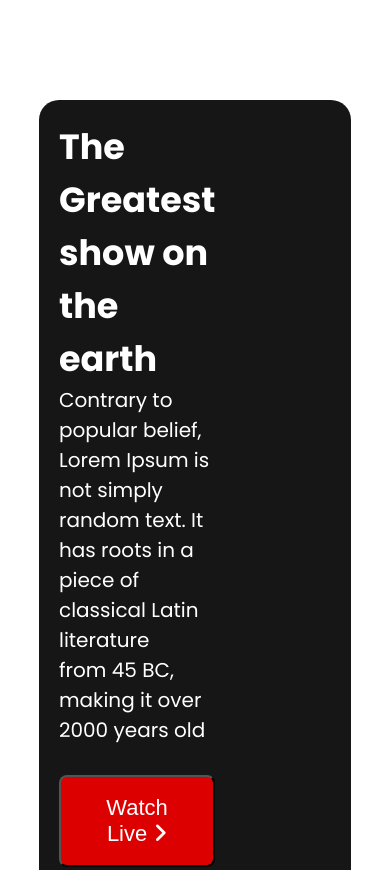
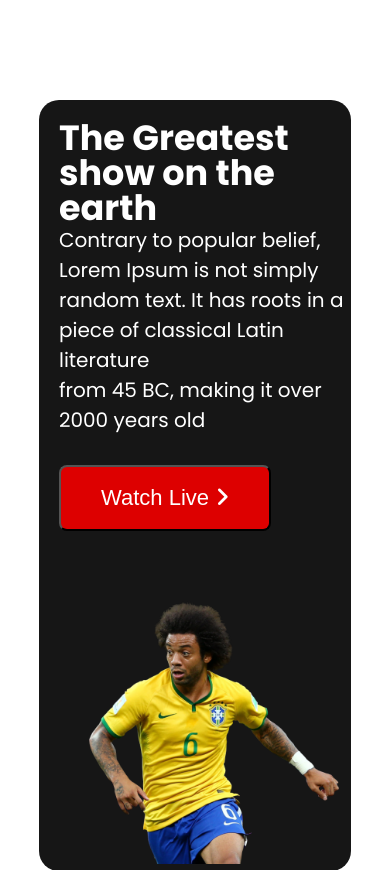
Before and after one commit to mehedi9868/goal, a plain HTML site: page index.html in a window 390 px wide. Shown: the top 870 px of the page. Drawn offline with Linux system fonts and the light colour scheme.

Commit message:
header css updated

```diff
--- a/index.html
+++ b/index.html
@@ -30,8 +30,8 @@
     <header class="header-section">
         <div class="header-container">
             <div class="header-left">
-                <h1>The Greatest<br>
-                    show on the<br>
+                <h1>The Greatest
+                    show on the
                     earth</h1>
                 <p>Contrary to popular belief, Lorem Ipsum is not simply<br>
 
--- a/style.css
+++ b/style.css
@@ -12,11 +12,14 @@ body {
 
 .header-section {
     width: 80%;
+    height: auto;
     margin: 0 auto;
     margin-top: 100px;
 }
 
 .header-container {
+    height: 621px;
+    width: auto;
     background-color: #161616;
     display: flex;
     color: #FFFFFF;
@@ -31,6 +34,7 @@ body {
 .header-left>h1 {
     font-weight: 700;
     font-size: 80px;
+    line-height: 1.0;
 
 }
 
@@ -203,9 +207,13 @@ footer>hr {
 
 
 /* media queryes */
-@media only screen and (max-width:1100px) {
+@media only screen and (max-width:1660px) {
     .blog-container {
         grid-template-columns: repeat(2, 1fr);
+    }
+
+    .header-container {
+        height: auto;
     }
 
     .main-container {
@@ -232,6 +240,7 @@ footer>hr {
     }
 
     .header-container {
+        height: auto;
         flex-direction: column;
     }
 
@@ -241,8 +250,9 @@ footer>hr {
     }
 
     .header-left {
-        margin: 0;
-        padding: 20px;
+        width: 100%;
+        padding: 20px ;
+        overflow: hidden;
     }
 
     .header-left h1 {
```
Also changed, not shown: groups.html (+2 -2 lines), matches.html (+2 -2 lines).
